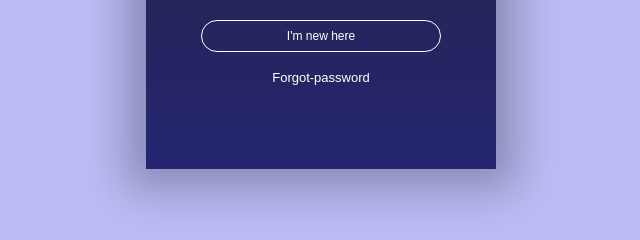
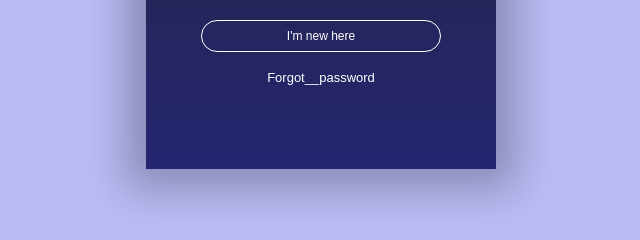
Before and after one commit to Enock1234kiito/LoginForn, a plain HTML site: page index.html in a window 1280 px wide. Shown: the part 481-721 px from the top of the page, 319-959 px from the left. Drawn offline with Linux system fonts and the light colour scheme.

Commit message:
Update index text

```diff
--- a/index.html
+++ b/index.html
@@ -22,7 +22,7 @@
                         <input type="checkbox"><span>Save Password</span>
                     </form>
                     <button type="button" class="btn btn1">I'm new here</button>
-                    <a href="">Forgot-password</a>
+                    <a href="">Forgot__password</a>
                 </div>
                 <div class="card-back">
                     <h2>REGISTER</h2>
```
